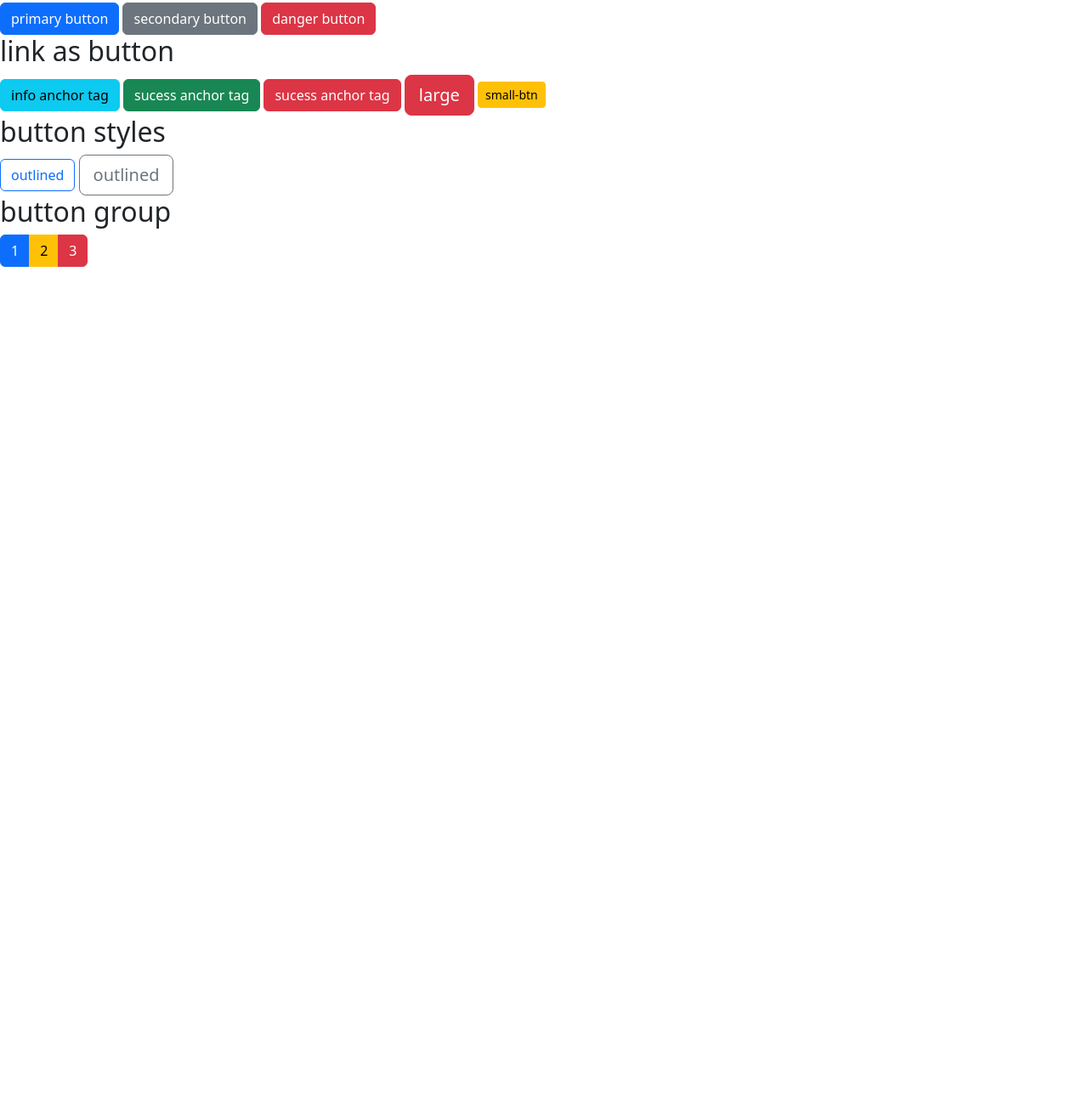
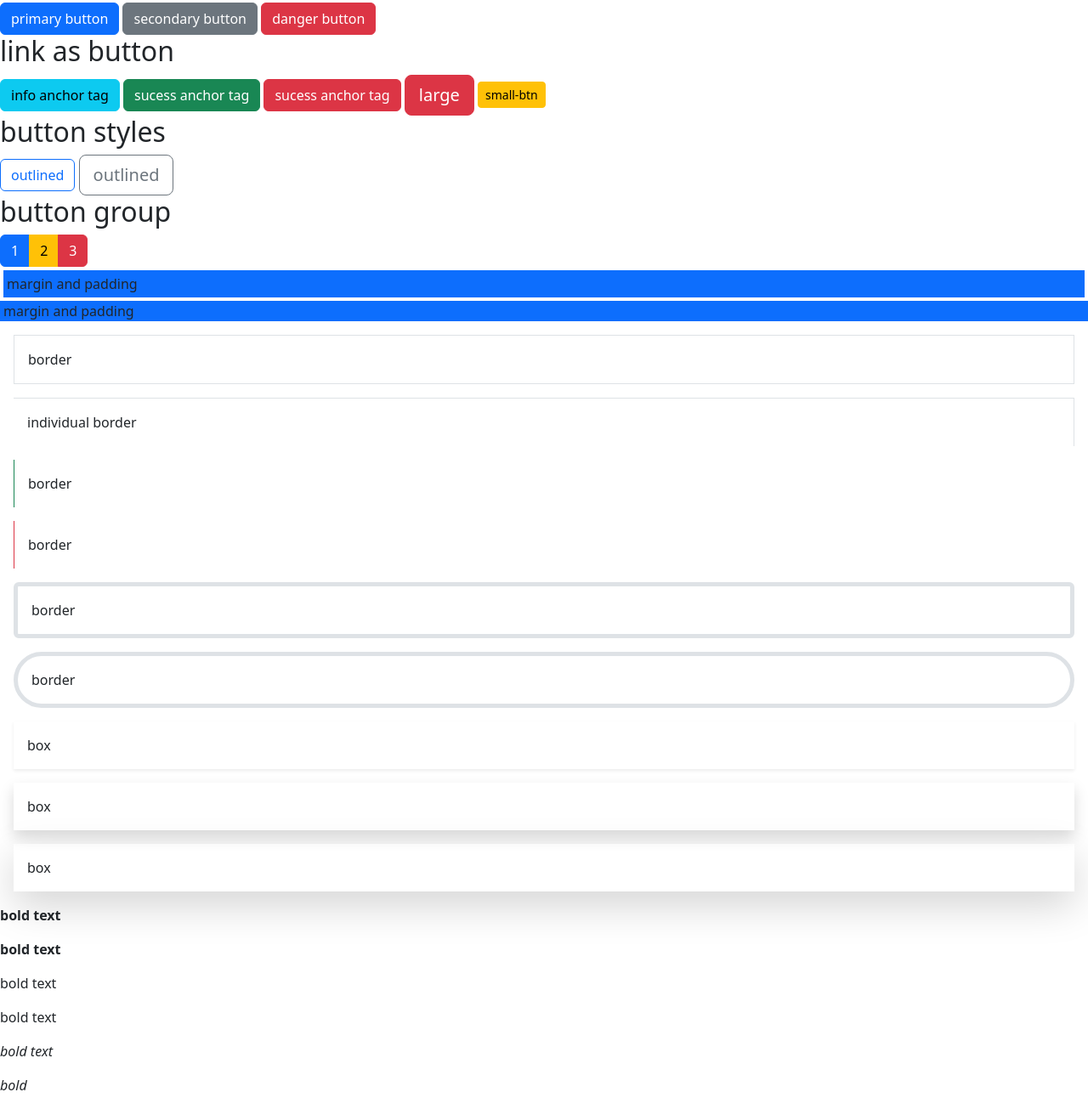
Before and after one commit to suvarna1228/bootstrap-basics, a plain HTML site: page index.html in a window 1280 px wide. Shown: the part 1349-2654 px from the top of the page at 85% size. Before the commit the page ends 1663 px from the top, so only its background shows below. Drawn offline with nearby package versions, Linux system fonts and the light colour scheme.

Commit message:
utility class in bootstrap

```diff
--- a/index.html
+++ b/index.html
@@ -62,6 +62,29 @@
   <a href="#" class="btn btn-warning">2</a>
   <a href="#" class="btn btn-danger">3</a>
  </div>
+ <!-- margin and padding -->
+  <div class="bg-primary m-1 p-1">margin and padding</div>
+  <div class="bg-primary my-1 px-1">margin and padding</div>
+  <!-- borders -->
+  <div class="m-3 p-3 border">border</div>
+   <div class="m-3 p-3 border-top border-end">individual border</div>
+   <div class="m-3 p-3 border-start  border-success">border</div>
+   <div class="m-3 p-3 border-start border-danger">border</div>
+   <div class="m-3 p-3 rounded border border-5">border</div>
+   <div class="m-3 p-3 rounded-pill border border-5">border</div>
+
+   <!-- box shadoew -->
+    <div class="m-3 p-3 shadow-sm">box</div>
+    <div class="m-3 p-3 shadow">box</div>
+    <div class="m-3 p-3 shadow-lg">box</div>
+    <!-- font weight -->
+     <p class="fw-bold">bold text</p>
+     <p class="fw-bolder">bold text</p>
+     <p >bold text</p>
+     <p class="fw-light">bold text</p>
+     <p class="fw-light fst-italic">bold text</p>
+     <p class="fst-italic">bold</p>
+
    <script src="https://cdn.jsdelivr.net/npm/bootstrap@5.3.3/dist/js/bootstrap.bundle.min.js" integrity="sha384-YvpcrYf0tY3lHB60NNkmXc5s9fDVZLESaAA55NDzOxhy9GkcIdslK1eN7N6jIeHz" crossorigin="anonymous"></script>
 
 </body>
```
